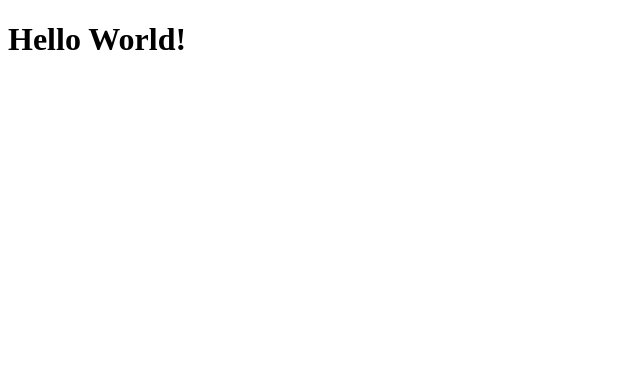
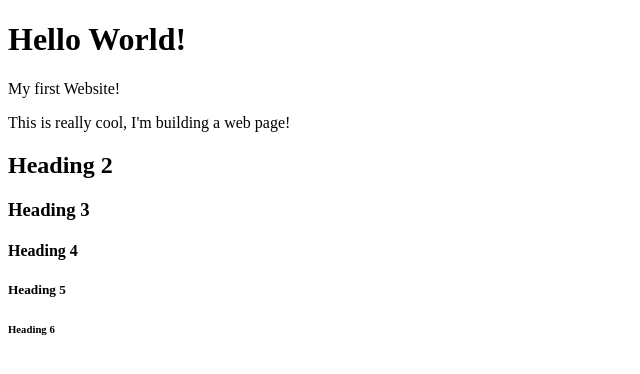
Before and after one commit to matiasb99/html_lesson, a plain HTML site: page index.html in a window 1280 px wide. Shown: the whole page, without its empty margins (0-640 px from the left). Drawn offline with Linux system fonts and the light colour scheme.

Commit message:
Paragraphs and headings

```diff
--- a/index.html
+++ b/index.html
@@ -7,5 +7,16 @@
 
     <body>
         <h1>Hello World!</h1>
+
+        <p>My first Website!</p>
+
+        <p>This is really cool, I'm building a web page!</p>
+
+        <h2>Heading 2</h2>
+        <h3>Heading 3</h3>
+        <h4>Heading 4</h4>
+        <h5>Heading 5</h5>
+        <h6>Heading 6</h6>
+
     </body>
 </html>
```
